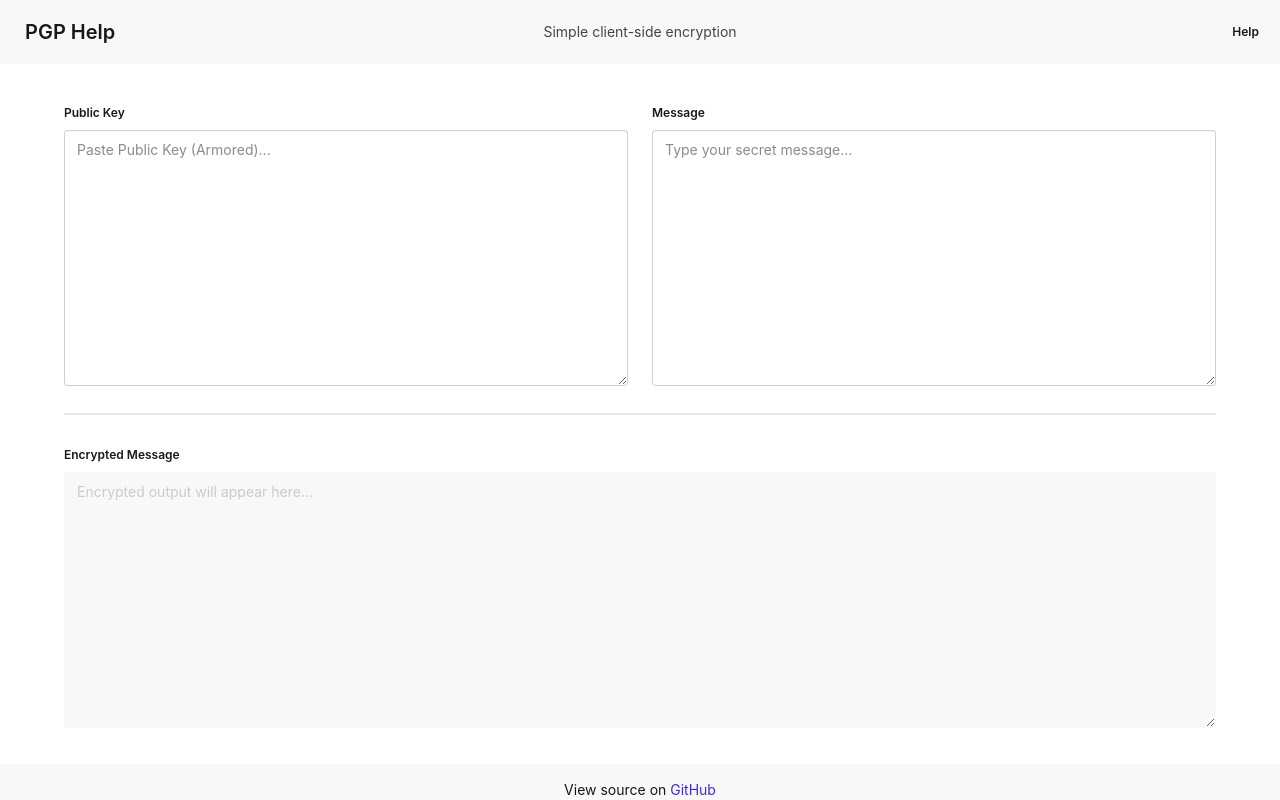
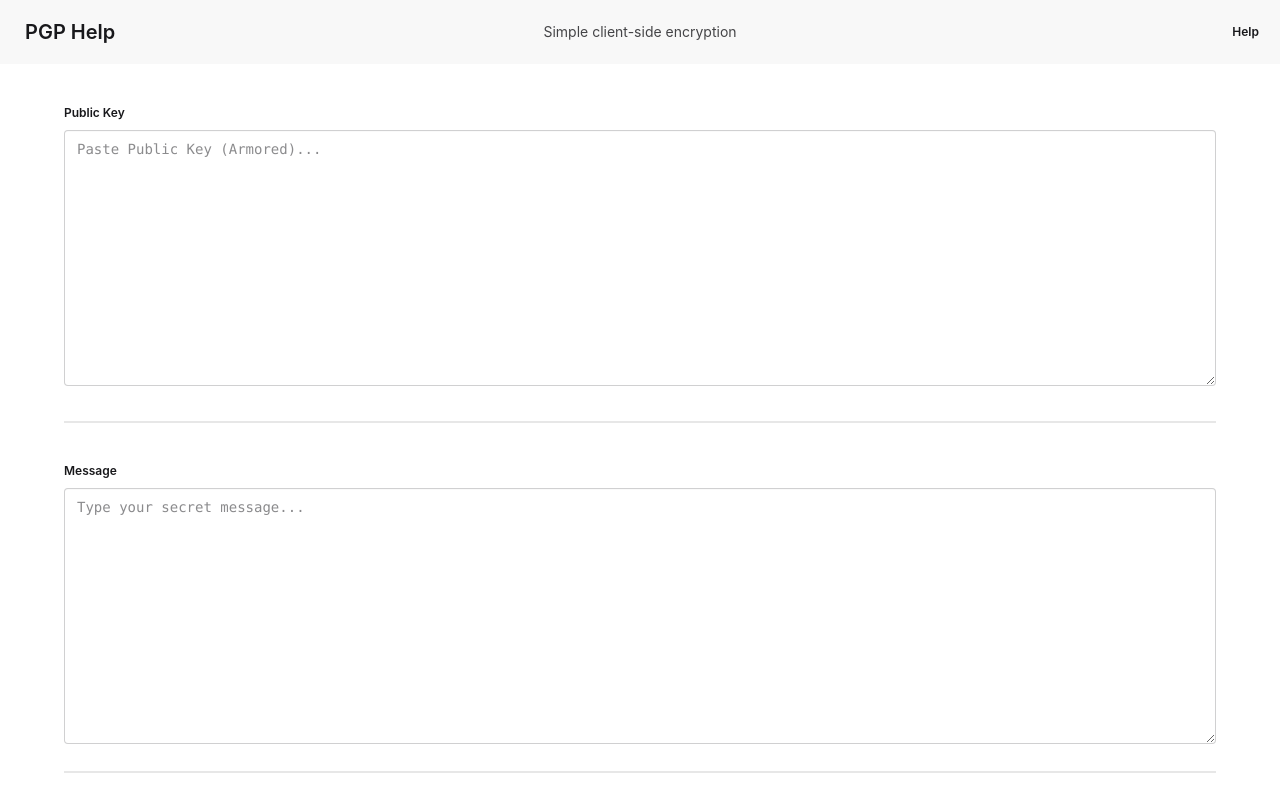
Before and after one commit to pgp-help/pgp.help, a Svelte app: page / in a window 1280 px wide. Shown: the top 800 px of the page. Built offline with nearby package versions, Linux system fonts and the light colour scheme.

Commit message:
Styling.

```diff
--- a/src/App.svelte
+++ b/src/App.svelte
@@ -27,22 +27,18 @@
 </script>
 
 <Layout>
-	<form class="grid grid-cols-1 lg:grid-cols-2 gap-6">
+	<form class="space-y-6">
 		<fieldset class="fieldset">
 			<legend class="fieldset-legend">Public Key</legend>
-			<textarea
-				class="textarea textarea-bordered w-full h-64"
-				bind:value={key}
-				placeholder="Paste Public Key (Armored)..."
+			<textarea class="textarea-code" bind:value={key} placeholder="Paste Public Key (Armored)..."
 			></textarea>
 		</fieldset>
 
+		<div class="divider"></div>
+
 		<fieldset class="fieldset">
 			<legend class="fieldset-legend">Message</legend>
-			<textarea
-				class="textarea textarea-bordered w-full h-64"
-				bind:value={message}
-				placeholder="Type your secret message..."
+			<textarea class="textarea-code" bind:value={message} placeholder="Type your secret message..."
 			></textarea>
 		</fieldset>
 	</form>
@@ -57,10 +53,9 @@
 			{/if}
 		</legend>
 		<textarea
-			class="textarea textarea-bordered w-full h-64"
+			class="textarea-code bg-base-300 text-base-content/60"
 			value={output}
 			readonly
-			disabled
 			placeholder="Encrypted output will appear here..."
 			aria-busy={isEncrypting}
 		></textarea>
--- a/src/app.css
+++ b/src/app.css
@@ -21,3 +21,11 @@
  *   - Handles padding intelligently
  * This is better than custom utilities because it's battle-tested and responsive.
  */
+
+/*
+ * Custom utility for code/monospace textareas.
+ * Combines common textarea styling for PGP keys and encrypted messages.
+ */
+@utility textarea-code {
+	@apply textarea w-full h-64 font-mono text-sm;
+}
```
